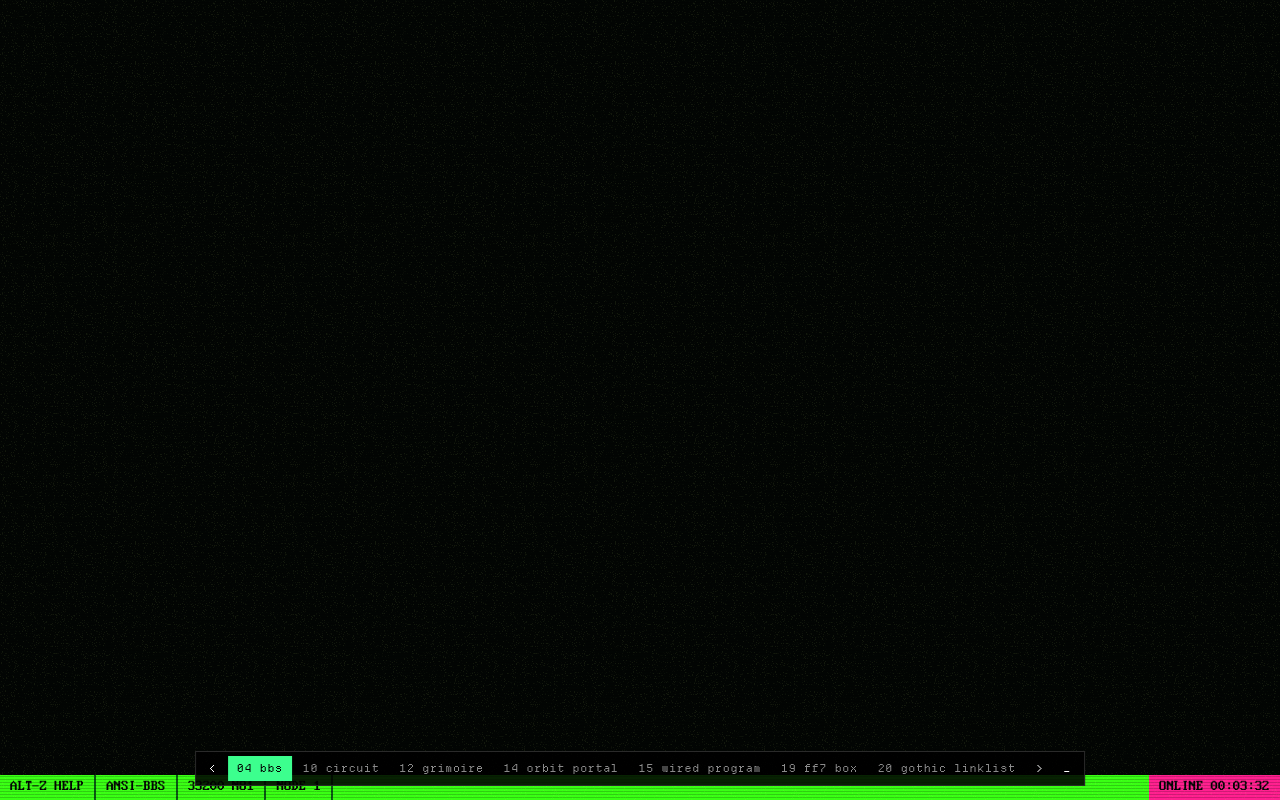
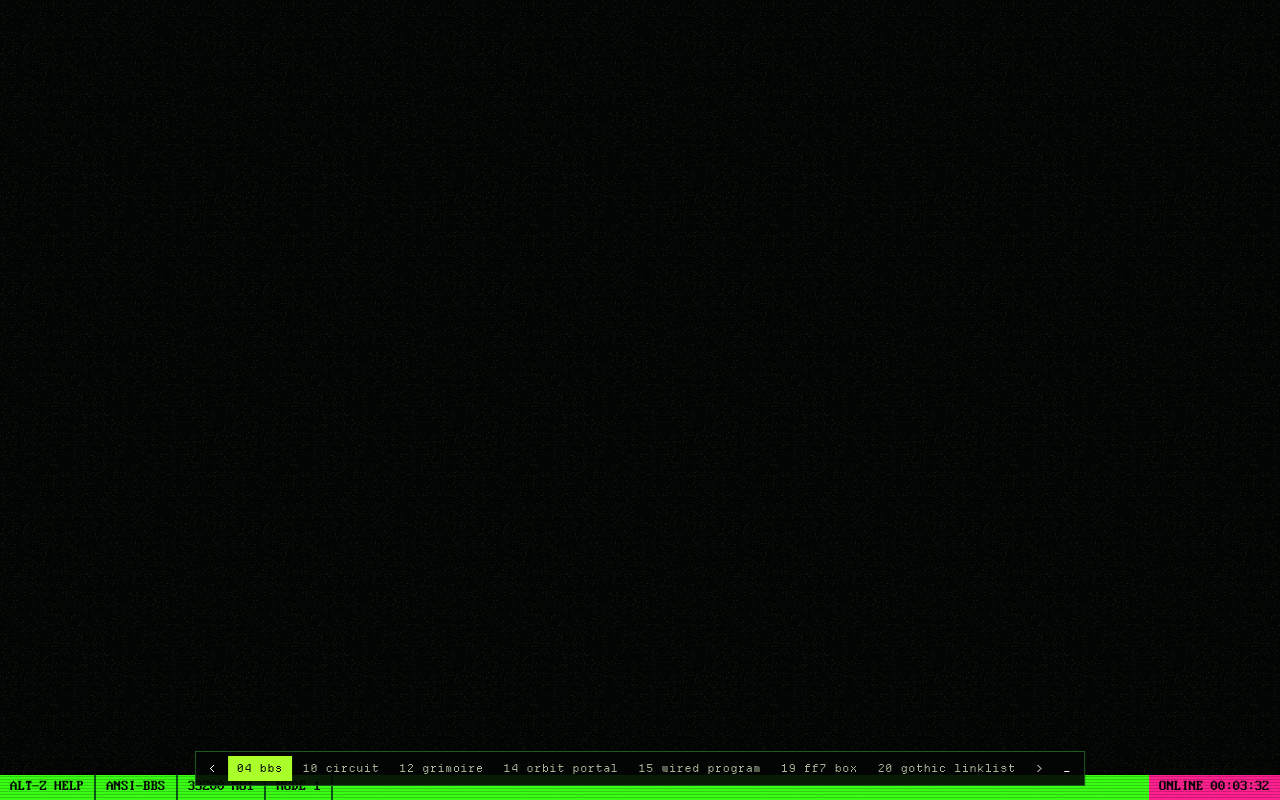
Before and after one commit to order-332/web, a website: page templates/index.html in a window 1280 px wide. Drawn offline with Linux system fonts and the light colour scheme.

Commit message:
Recolour the switcher

```diff
--- a/templates/index.html
+++ b/templates/index.html
@@ -3,6 +3,7 @@
 <head>
 <meta charset="utf-8">
 <meta name="viewport" content="width=device-width, initial-scale=1">
+<link rel="icon" href="/favicon.ico">
 <title>332 // templates</title>
 <link rel="stylesheet" href="fonts/fonts.css">
 <link rel="stylesheet" href="viewer.css">
--- a/templates/viewer.css
+++ b/templates/viewer.css
@@ -1,12 +1,12 @@
 *{box-sizing:border-box;margin:0;padding:0}
 html,body{height:100%;background:#000;overflow:hidden}
 #v{position:fixed;inset:0;width:100%;height:100%;border:0}
-.bar{position:fixed;left:50%;bottom:14px;transform:translateX(-50%);display:flex;align-items:center;gap:2px;padding:4px;background:#000d;border:1px solid #2a2a2a;font:11px/1 Departure,monospace;letter-spacing:.06em;z-index:2;max-width:calc(100vw - 20px);transition:transform .3s cubic-bezier(.16,1,.3,1),opacity .3s}
+.bar{position:fixed;left:50%;bottom:14px;transform:translateX(-50%);display:flex;align-items:center;gap:2px;padding:4px;background:#030604e6;border:1px solid #1d5a1e;font:11px/1 Departure,monospace;letter-spacing:.06em;z-index:2;max-width:calc(100vw - 20px);transition:transform .3s cubic-bezier(.16,1,.3,1),opacity .3s}
 .bar.off{transform:translate(-50%,calc(100% + 20px));opacity:0}
 .bar ol{display:flex;gap:2px;list-style:none;overflow-x:auto;scrollbar-width:none}
-.bar button{font:inherit;letter-spacing:inherit;color:#8a8a8a;background:none;border:0;padding:7px 9px;cursor:pointer;white-space:nowrap}
-.bar button:hover{color:#fff;background:#1a1a1a}
-.bar button[aria-current="true"]{color:#000;background:#3cff8e}
-.bar button:focus-visible{outline:1px solid #3cff8e;outline-offset:-1px}
+.bar button{font:inherit;letter-spacing:inherit;color:#a7b59a;background:none;border:0;padding:7px 9px;cursor:pointer;white-space:nowrap}
+.bar button:hover{color:#fff;background:#0a2410}
+.bar button[aria-current="true"]{color:#000;background:#aaff2a}
+.bar button:focus-visible{outline:1px solid #aaff2a;outline-offset:-1px}
 .bar .nav{color:#fff}
 @media (max-width:700px){.bar li button{padding:7px 6px}.bar li button span{display:none}}
```
